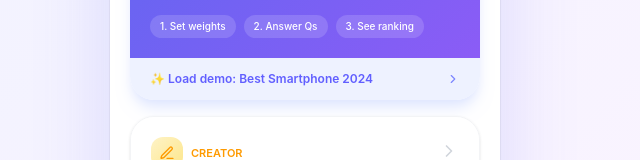
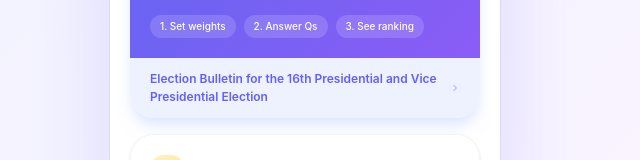
Before and after one commit to SophieYu04/decision-maker, a React (Vite) app in the folder frontend/: page / in a window 1280 px wide. Shown: the part 467-627 px from the top of the page, without its empty margins (335-975 px from the left). Built offline with nearby package versions, Linux system fonts and the light colour scheme; no server answers.

Commit message:
Update demo text to Election Bulletin

```diff
--- a/frontend/src/app/screens/HomeScreen.tsx
+++ b/frontend/src/app/screens/HomeScreen.tsx
@@ -68,7 +68,7 @@ export function HomeScreen() {
           </div>
           <div className="px-5 py-3 bg-indigo-50 flex items-center justify-between">
             <span className="text-indigo-500" style={{ fontSize: '12px', fontWeight: 600 }}>
-              ✨ Load demo: Best Smartphone 2024
+              Election Bulletin for the 16th Presidential and Vice Presidential Election
             </span>
             <ChevronRight className="w-3.5 h-3.5 text-indigo-400" />
           </div>
```
